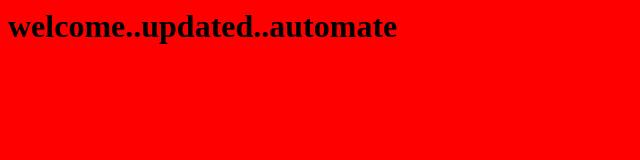
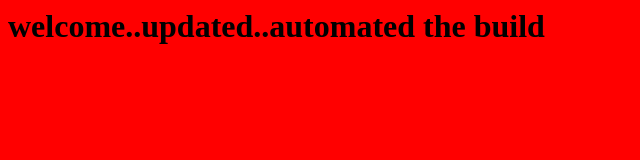
Before and after one commit to shalleygupta/website1, a plain HTML site: page index.html in a window 1280 px wide. Shown: the whole page, without its empty margins (0-640 px from the left). Drawn offline with Linux system fonts and the light colour scheme.

```diff
--- a/index.html
+++ b/index.html
@@ -4,6 +4,6 @@ Jenkins CI/CD Pipeline
 </title>
 <body bgcolor="red" >
 <h1>
-welcome..updated..automate</h1>
+welcome..updated..automated the build</h1>
 </body>
 </html>
```
